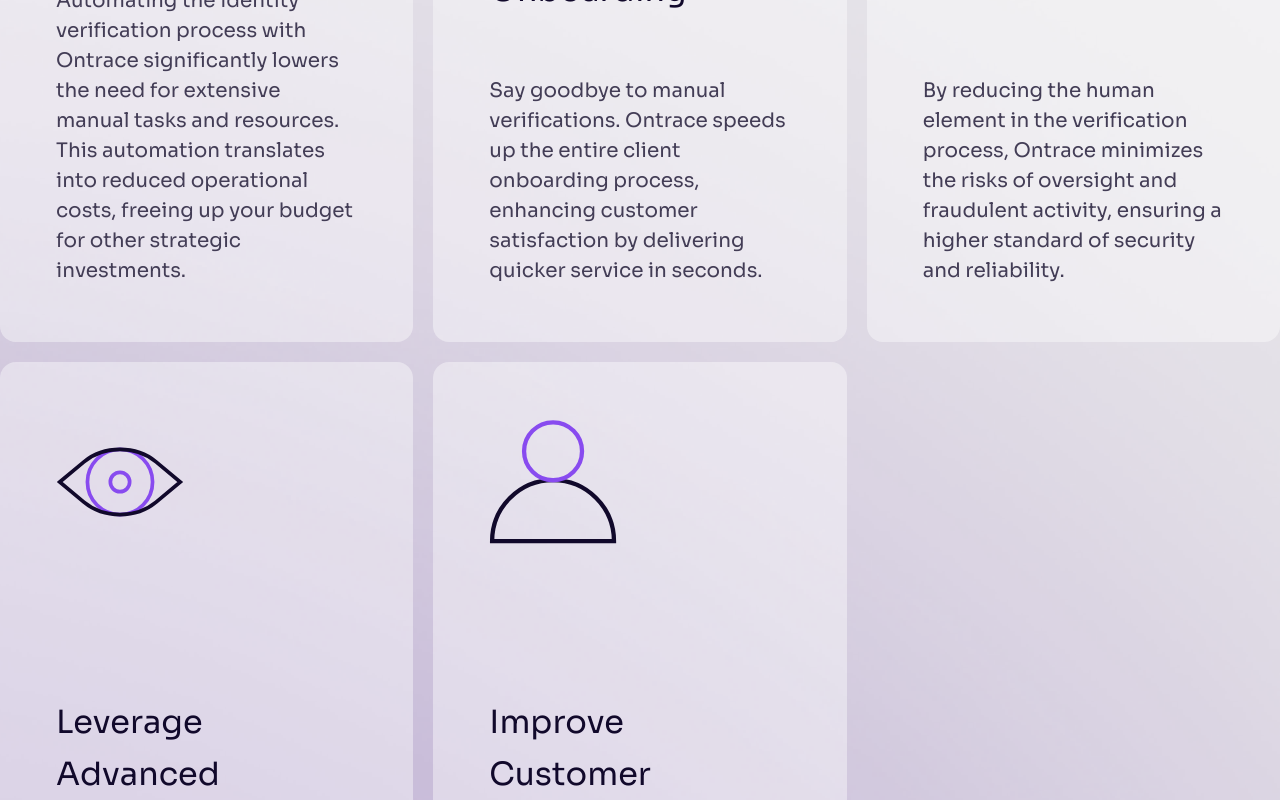
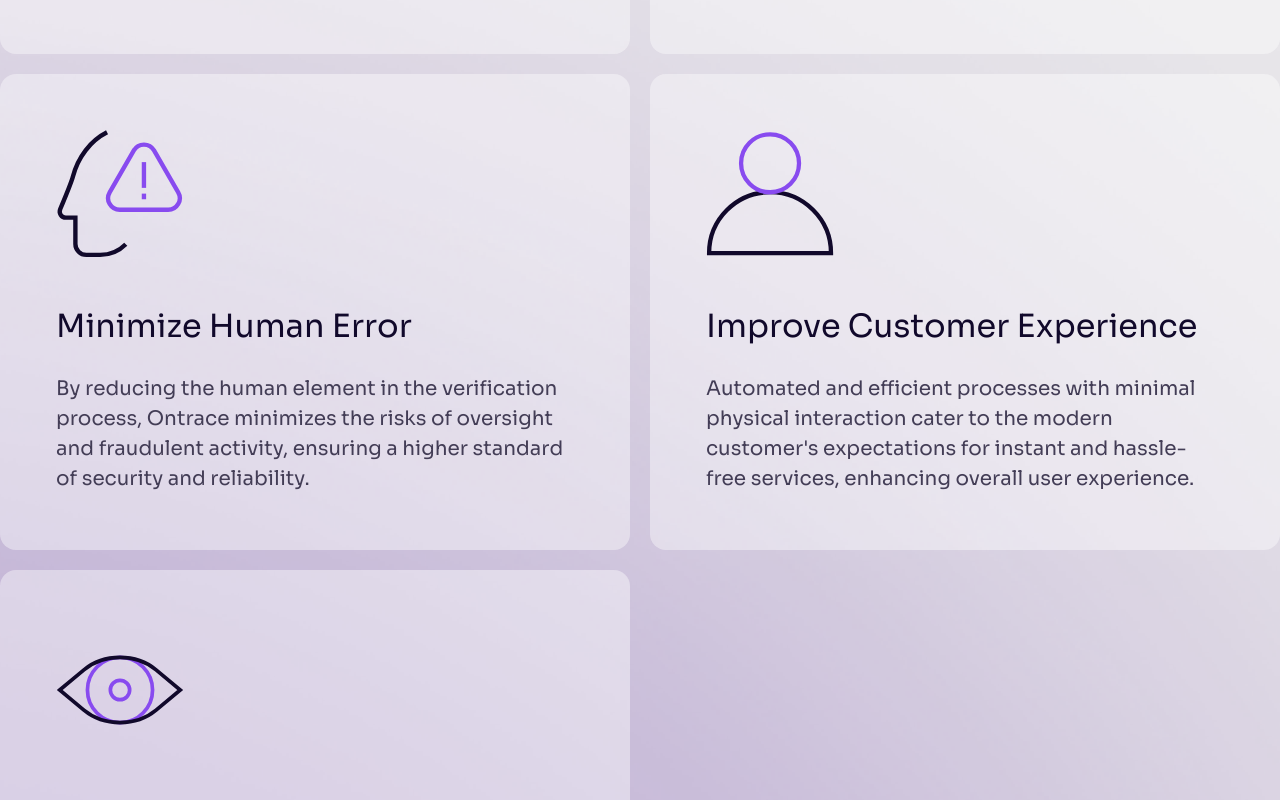
Before and after one commit to nourjandali/qoobiss-nocms, a Next.js app: page /products/ontrace in a window 1280 px wide. Shown: the part 2480-3280 px from the top of the page. Built offline with nearby package versions, Linux system fonts and the light colour scheme.

Commit message:
Round two (phase three)

```diff
--- a/components/about-us/FeatureTwo.tsx
+++ b/components/about-us/FeatureTwo.tsx
@@ -55,7 +55,7 @@ const Feature = ({ ...feature }: Feature) => {
       <StaggeredHeading className="text-4xl text-electric-violet">
         {feature.number}
       </StaggeredHeading>
-      <StaggeredHeading className="text-2xl lg:text-4xl pt-8 text-light-foreground lg:pt-[140px]">
+      <StaggeredHeading className="text-2xl lg:text-4xl pt-8 text-light-foreground ">
         {feature.heading}
       </StaggeredHeading>
       <p className="lg:text-lg text-light-chapeau">{feature.description}</p>
--- a/components/products/omnicheck/DarkFeature.tsx
+++ b/components/products/omnicheck/DarkFeature.tsx
@@ -53,7 +53,7 @@ export const DarkFeature = (props: DarkFeatureProps) => {
                 key={index}
                 className="p-[30px] lg:p-16 custom-gradient rounded-2xl"
               >
-                <div className="mb-5 md:mb-[140px]">
+                <div className="mb-5 ">
                   <img
                     src={feature.icon.src}
                     className="size-24"
--- a/components/products/omnicheck/DarkFeature2.tsx
+++ b/components/products/omnicheck/DarkFeature2.tsx
@@ -51,7 +51,7 @@ export const DarkFeature2 = (props: DarkFeature2Props) => {
                 key={index}
                 className="p-[30px] lg:p-16 bg-white rounded-2xl"
               >
-                <div className="mb-5 md:mb-[140px]">
+                <div className="mb-5 ">
                   <img
                     src={feature.icon.src}
                     className="size-24"
--- a/components/products/omnicheck/LightFeature.tsx
+++ b/components/products/omnicheck/LightFeature.tsx
@@ -74,7 +74,7 @@ const Feature = ({ ...feature }: Feature) => {
           />
         </div>
         <div className="flex flex-col flex-grow justify-between">
-          <StaggeredHeading className="text-2xl lg:text-4xl pt-8 text-light-foreground lg:pt-[140px]">
+          <StaggeredHeading className="text-2xl lg:text-4xl pt-8 text-light-foreground ">
             {feature.heading}
           </StaggeredHeading>
           <AnimateHeading className="lg:text-lg text-light-chapeau mt-4">
--- a/components/products/ontrace/DarkFeature.tsx
+++ b/components/products/ontrace/DarkFeature.tsx
@@ -53,7 +53,7 @@ export const DarkFeature = (props: DarkFeatureProps) => {
                 key={index}
                 className="p-[30px] lg:p-16 custom-gradient rounded-2xl"
               >
-                <div className="mb-5 md:mb-[140px]">
+                <div className="mb-5 ">
                   <img
                     src={feature.icon.src}
                     className="size-24"
--- a/components/products/ontrace/DarkFeature2.tsx
+++ b/components/products/ontrace/DarkFeature2.tsx
@@ -51,7 +51,7 @@ export const DarkFeature2 = (props: DarkFeature2Props) => {
                 key={index}
                 className="p-[30px] lg:p-16 bg-white rounded-2xl"
               >
-                <div className="mb-5 md:mb-[140px]">
+                <div className="mb-5 ">
                   <img
                     src={feature.icon.src}
                     className="size-24"
--- a/components/products/ontrace/LightFeature.tsx
+++ b/components/products/ontrace/LightFeature.tsx
@@ -45,7 +45,7 @@ export const LightFeature = (props: LightFeatureProps) => {
           </div>
         </div>
 
-        <div className="grid grid-cols-1 items-center lg:grid-cols-3 justify-center gap-5 z-10">
+        <div className="grid grid-cols-1 items-center lg:grid-cols-2 justify-center gap-5 z-10">
           {features.map((feature, index) => (
             <Feature key={index} {...feature} />
           ))}
@@ -73,8 +73,8 @@ const Feature = ({ ...feature }: Feature) => {
             className="size-32"
           />
         </div>
-        <div className="flex flex-col flex-grow justify-between">
-          <StaggeredHeading className="text-2xl lg:text-4xl pt-8 text-light-foreground lg:pt-[140px]">
+        <div className="flex flex-col flex-grow justify-start">
+          <StaggeredHeading className="text-2xl lg:text-4xl pt-8 text-light-foreground">
             {feature.heading}
           </StaggeredHeading>
           <AnimateHeading className="lg:text-lg text-light-chapeau mt-4">
@@ -121,6 +121,15 @@ export const LightFeatureDefaults: LightFeatureProps = {
     },
     {
       image: {
+        src: "/improve.svg",
+        alt: "Improve icon",
+      },
+      heading: "Improve Customer Experience",
+      description:
+        "Automated and efficient processes with minimal physical interaction cater to the modern customer's expectations for instant and hassle-free services, enhancing overall user experience.",
+    },
+    {
+      image: {
         src: "/leverage.svg",
         alt: "Leverage icon",
       },
@@ -128,14 +137,5 @@ export const LightFeatureDefaults: LightFeatureProps = {
       description:
         "Ontrace provides access to the latest in verification technology, including extensive document databases and AI-powered analysis tools, making it easier to compile and assess necessary information for proper verification not only to comply with regulatory requirements but also to protect the financial system, enhance customer trust, and support law enforcement efforts against financial crimes.",
     },
-    {
-      image: {
-        src: "/improve.svg",
-        alt: "Improve icon",
-      },
-      heading: "Improve Customer Experience",
-      description:
-        "Automated and efficient processes with minimal physical interaction cater to the modern customer's expectations for instant and hassle-free services, enhancing overall user experience.",
-    },
   ],
 };
--- a/components/products/origin/DarkFeature.tsx
+++ b/components/products/origin/DarkFeature.tsx
@@ -53,7 +53,7 @@ export const DarkFeature = (props: DarkFeatureProps) => {
                 key={index}
                 className="p-[30px] lg:p-16 custom-gradient rounded-2xl"
               >
-                <div className="mb-5 md:mb-[140px]">
+                <div className="mb-5">
                   <img
                     src={feature.icon.src}
                     className="size-24"
--- a/components/products/origin/DarkFeature2.tsx
+++ b/components/products/origin/DarkFeature2.tsx
@@ -49,7 +49,7 @@ export const DarkFeature2 = (props: DarkFeature2Props) => {
                 key={index}
                 className="p-[30px] lg:p-16 bg-white rounded-2xl"
               >
-                <div className="mb-5 md:mb-[140px]">
+                <div className="mb-5 ">
                   <img
                     src={feature.icon.src}
                     className="size-24"
--- a/components/products/origin/LightFeature.tsx
+++ b/components/products/origin/LightFeature.tsx
@@ -76,7 +76,7 @@ const Feature = ({ ...feature }: Feature) => {
         <div className="flex flex-col flex-grow justify-between">
           <StaggeredHeading
             delay={1}
-            className="text-2xl lg:text-4xl pt-8 text-light-foreground lg:pt-[140px]"
+            className="text-2xl lg:text-4xl pt-8 text-light-foreground"
           >
             {feature.heading}
           </StaggeredHeading>
```
